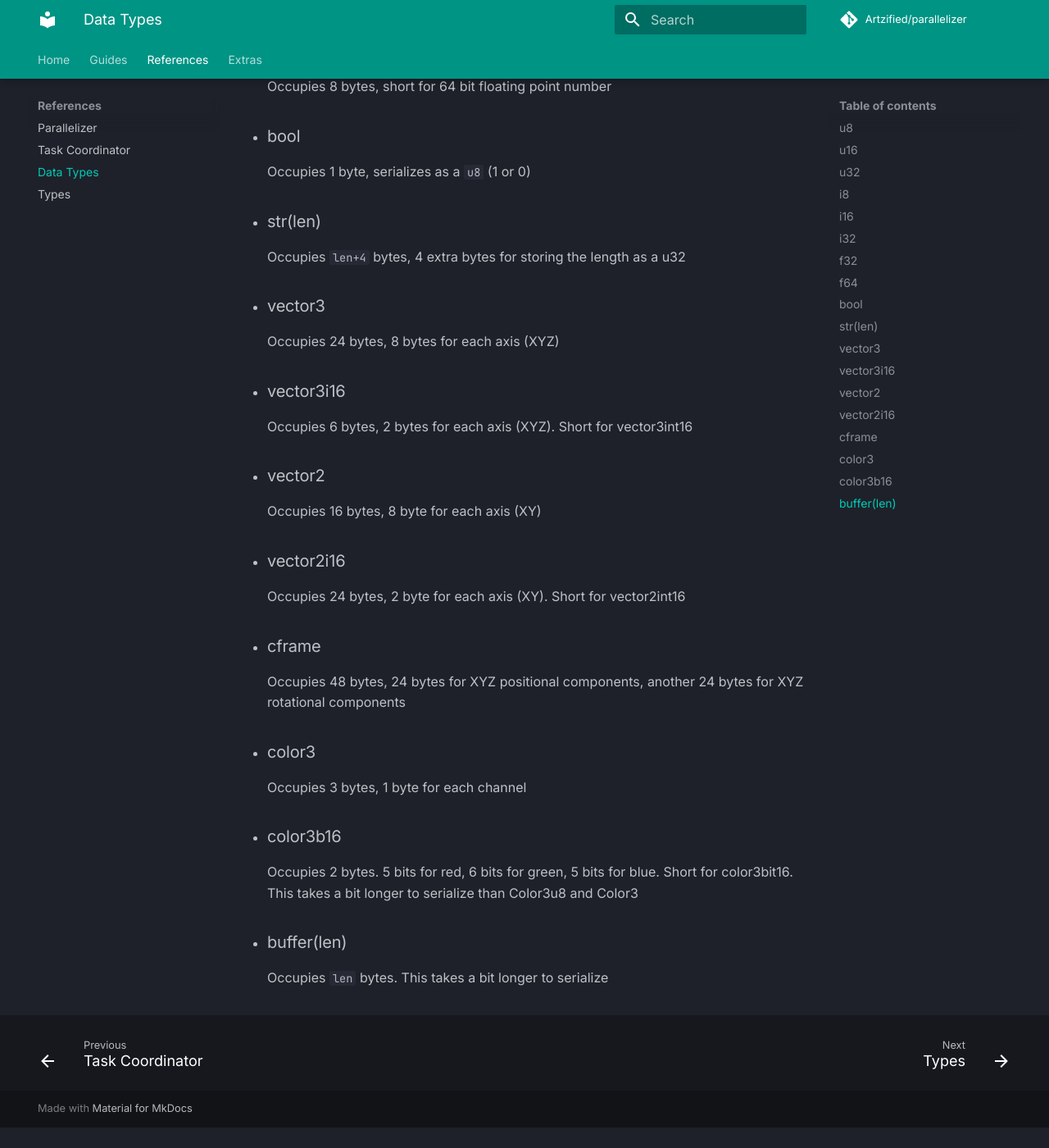
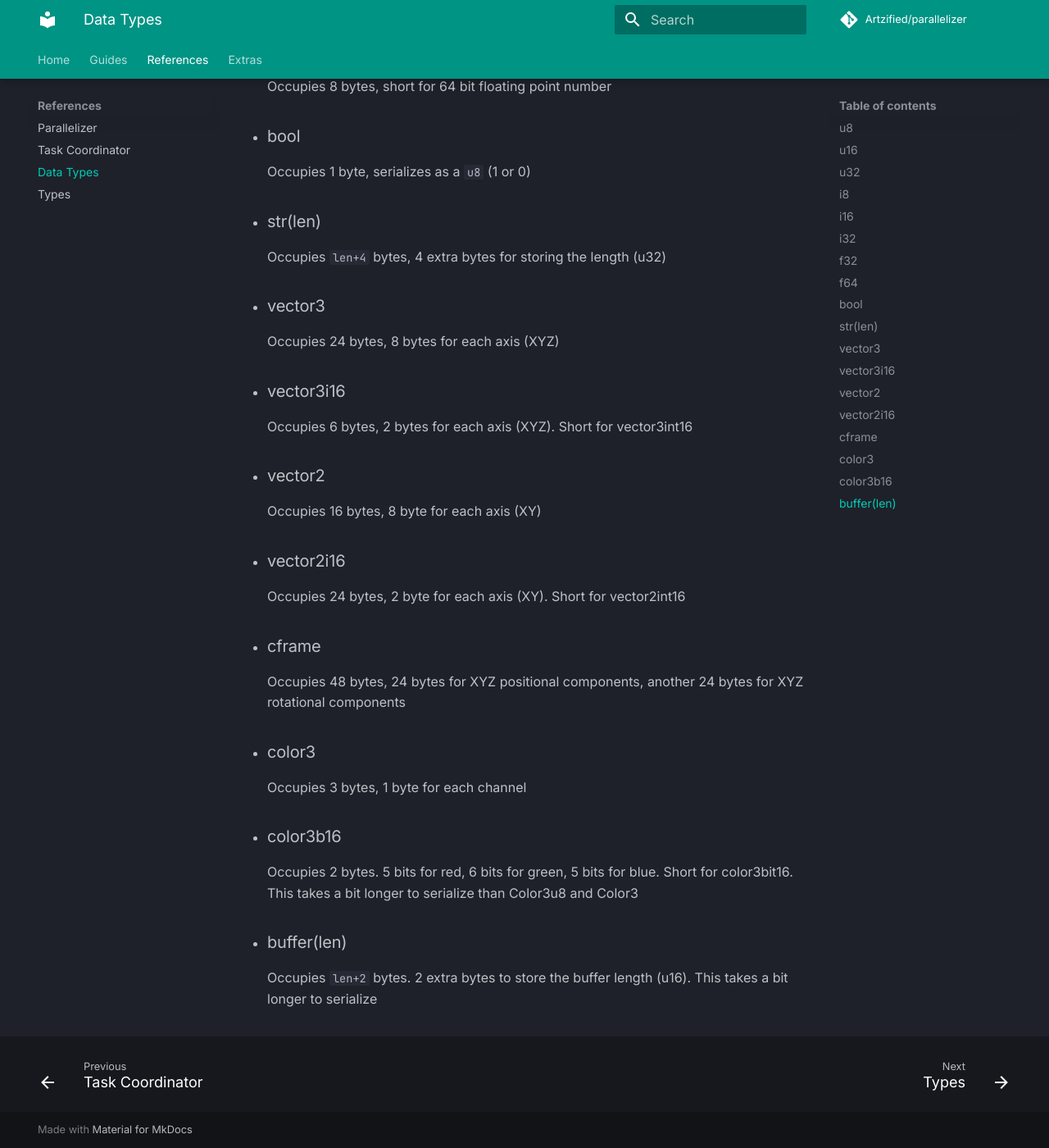
Before and after one commit to scion-softworks/parallelizer, an MkDocs documentation site: the page built from docs/api/datatypes.md, in a window 1280 px wide and 1400 px high, scrolled down 979 px. Shown: the whole window at 82% size. Built offline with MkDocs 1.6.1 and Material for MkDocs 9.7.7, drawn with Linux system fonts in a browser that asks for light colours; comment, search, counter and statistics services are not loaded; before the commit the page ends 2354 px from its top, so only the background shows below that.

Commit message:
docs: update buffer bytes info

```diff
--- a/docs/api/datatypes.md
+++ b/docs/api/datatypes.md
@@ -28,7 +28,7 @@ Occupies 8 bytes, short for 64 bit floating point number
 Occupies 1 byte, serializes as a `u8` (1 or 0)
 
 - ### str(len)
-Occupies `len+4` bytes, 4 extra bytes for storing the length as a u32
+Occupies `len+4` bytes, 4 extra bytes for storing the length (u32)
 
 - ### vector3
 Occupies 24 bytes, 8 bytes for each axis (XYZ)
@@ -52,4 +52,4 @@ Occupies 3 bytes, 1 byte for each channel
 Occupies 2 bytes. 5 bits for red, 6 bits for green, 5 bits for blue. Short for color3bit16. This takes a bit longer to serialize than Color3u8 and Color3
 
 - ### buffer(len)
-Occupies `len` bytes. This takes a bit longer to serialize
+Occupies `len+2` bytes. 2 extra bytes to store the buffer length (u16). This takes a bit longer to serialize
```
